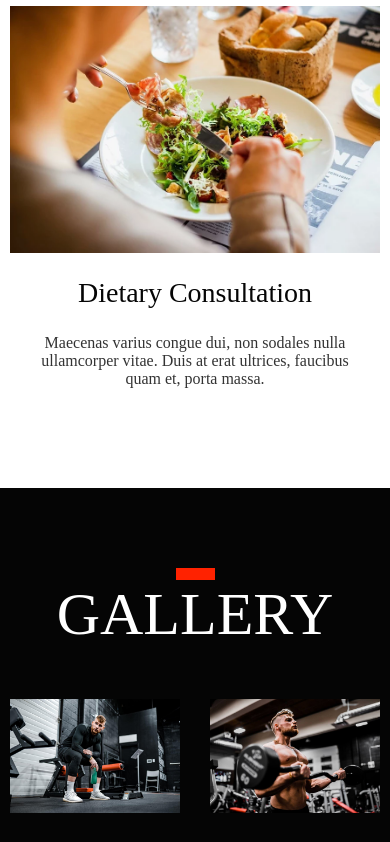
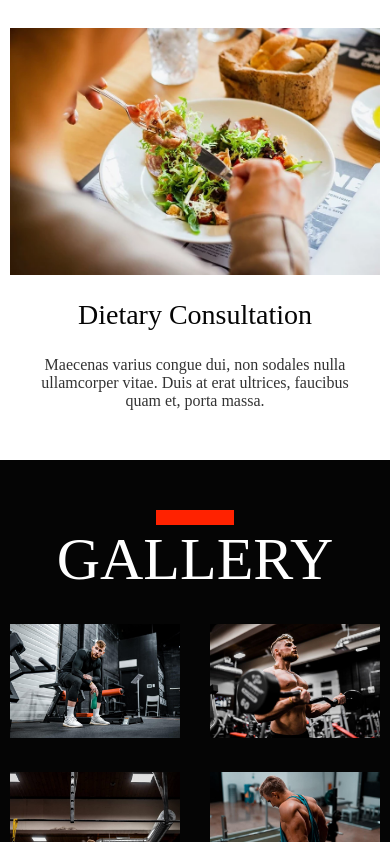
Before and after one commit to Macomi27/Personal-trainer-website, a React (Create React App) app: page / in a window 390 px wide. Shown: the part 2495-3337 px from the top of the page. Built offline with nearby package versions, Linux system fonts and the light colour scheme.

Commit message:
gallery section setup for desktop, with ease transition and scale

```diff
--- a/src/components/Gallery/Gallery.css
+++ b/src/components/Gallery/Gallery.css
@@ -71,3 +71,21 @@ img:hover{
     grid-row: 2/4;
     grid-column: 1;
 }
+
+
+@media (max-width:767px) {
+    .gallery-sec{
+        margin-block: 50px;
+        padding-block: 50px;
+    }
+
+    .gal-title{
+        margin-bottom: 30px;
+    }
+
+    .gal-animation{
+        width: 20%;
+        height: 15px;
+    }
+
+}
--- a/src/components/Offer/Offer.css
+++ b/src/components/Offer/Offer.css
@@ -82,7 +82,6 @@ img{
     }
 
     .offer-section h2{
-        font-size: 40px;
         margin-bottom: 30px;
     }
 
--- a/src/components/Worth/Worth.css
+++ b/src/components/Worth/Worth.css
@@ -104,7 +104,6 @@
     .worth-title{
         align-items: center;
         text-align: center;
-        border: 1px solid blue;
     }
 
     .worth-animation{
```
